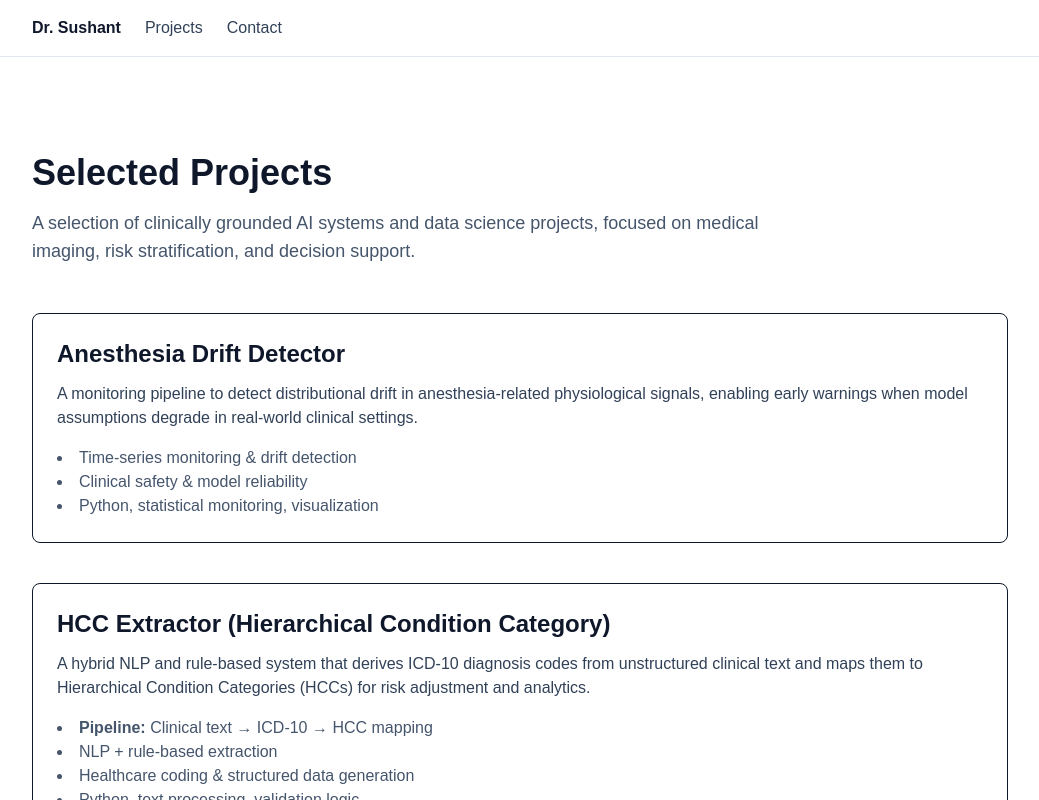
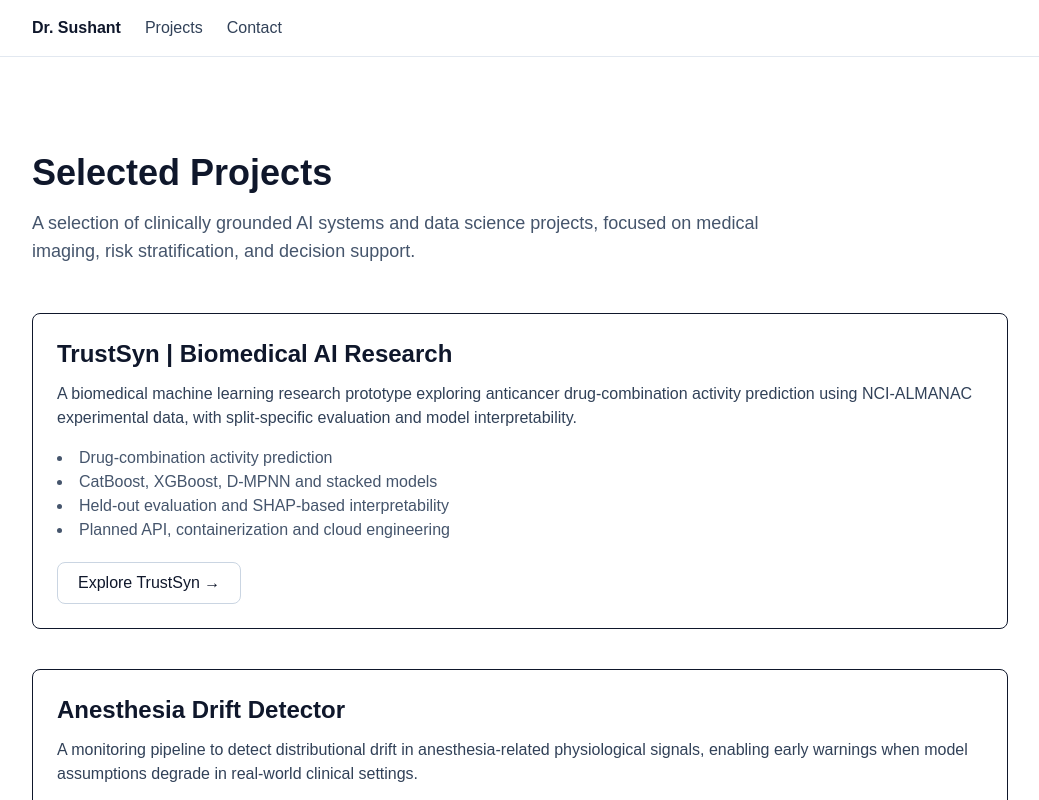
Before and after one commit to Dr-Sushant/dr-sushant-portfolio, a Next.js app: page /projects in a window 1280 px wide. Shown: the top 800 px of the page, without its empty margins (120-1159 px from the left). Built offline with nearby package versions, Linux system fonts and the light colour scheme.

Commit message:
Feature TrustSyn on Projects page

```diff
--- a/pages/projects.js
+++ b/pages/projects.js
@@ -26,6 +26,36 @@ export default function Projects() {
             {/* Project 1 */}
             <div className="border rounded-lg p-6">
               <h2 className="text-2xl font-semibold">
+                <a href="/trustsyn" className="hover:underline">
+                  TrustSyn | Biomedical AI Research
+                </a>
+              </h2>
+
+              <p className="mt-3 text-slate-700">
+                A biomedical machine learning research prototype exploring
+                anticancer drug-combination activity prediction using
+                NCI-ALMANAC experimental data, with split-specific evaluation
+                and model interpretability.
+              </p>
+
+              <ul className="mt-4 text-slate-600 list-disc list-inside">
+                <li>Drug-combination activity prediction</li>
+                <li>CatBoost, XGBoost, D-MPNN and stacked models</li>
+                <li>Held-out evaluation and SHAP-based interpretability</li>
+                <li>Planned API, containerization and cloud engineering</li>
+              </ul>
+
+              <a
+                href="/trustsyn"
+                className="inline-block mt-5 px-5 py-2 border border-slate-300 rounded-lg hover:bg-slate-100 transition"
+              >
+                Explore TrustSyn →
+              </a>
+            </div>
+
+            {/* Project 2 */}
+            <div className="border rounded-lg p-6">
+              <h2 className="text-2xl font-semibold">
                 <a
                   href="/anesthesia-drift-detector"
                   className="hover:underline"
@@ -49,7 +79,7 @@ export default function Projects() {
             </div>
 
 
-            {/* Project 2 */}
+            {/* Project 3 */}
 
             <div className="border rounded-lg p-6">
               <h2 className="text-2xl font-semibold">
@@ -75,7 +105,7 @@ export default function Projects() {
               </ul>
             </div>
 
-            {/* Project 3 */}
+            {/* Project 4 */}
             <div className="border rounded-lg p-6">
               <h2 className="text-2xl font-semibold">
                 <a href="/pinkscan-ai" className="hover:underline">
```
